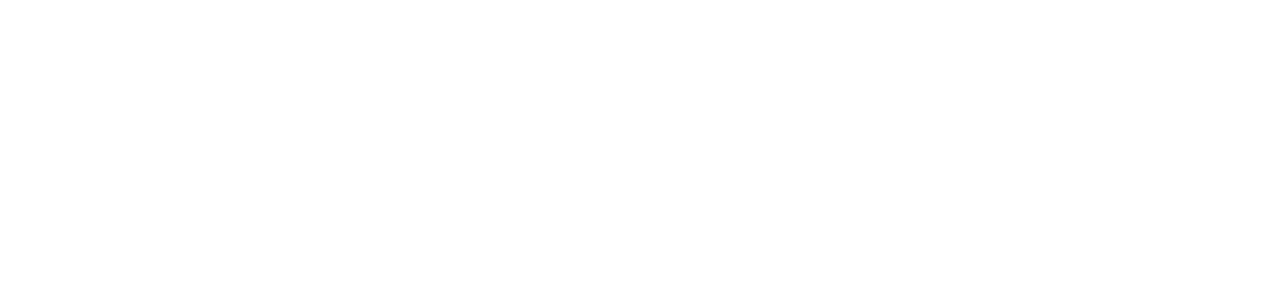
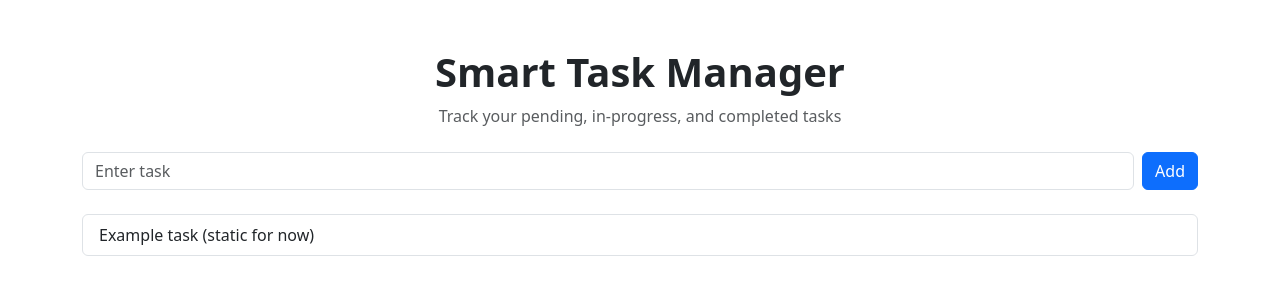
Before and after one commit to j2504/smart-task-manager, a React (Vite) app in the folder frontend/smart-task-manager/: page / in a window 1280 px wide. Shown: the top 300 px of the page. Built offline with nearby package versions, Linux system fonts and the light colour scheme.

Commit message:
feat: add TaskForm and TaskList components with static layout

```diff
--- a/frontend/smart-task-manager/src/App.tsx
+++ b/frontend/smart-task-manager/src/App.tsx
@@ -1,11 +1,18 @@
+
+import TaskForm from './components/TaskForm.tsx'
+import TaskList from './components/TaskList.tsx'
 
 function App() {
+  return (
+    <div className='container py-5'>
+      <header className='mb-4 text-center'>
+        <h1 className='fw-bold'>Smart Task Manager</h1>
+        <p className='text-muted'>Track your pending, in-progress, and completed tasks</p>
+      </header>
 
-
-  return (
-    <>
-
-    </>
+      <TaskForm />
+      <TaskList />
+    </div>
   )
 }
 
--- /dev/null
+++ b/frontend/smart-task-manager/src/components/TaskForm.tsx
@@ -0,0 +1,25 @@
+import React, { useState } from "react";
+
+function TaskForm() {
+    const [title, setTitle] = useState('');
+
+    const handleSubmit = (e: React.FormEvent) => {
+        e.preventDefault();
+        console.log('Task submitted:', title);
+        setTitle('');
+    };
+
+    return (
+        <form onSubmit={handleSubmit} className="d-flex gap-2 mb-4">
+            <input
+                type="text"
+                className="form-control"
+                placeholder="Enter task"
+                value={title}
+                onChange={(e) => setTitle(e.target.value)}
+            />
+            <button className="btn btn-primary" type="submit">Add</button>
+        </form>
+    );
+}
+export default TaskForm;
--- /dev/null
+++ b/frontend/smart-task-manager/src/components/TaskList.tsx
@@ -0,0 +1,9 @@
+function TaskList() {
+    return (
+        <ul className="list-group">
+            <li className="list-group-item">Example task (static for now)</li>
+        </ul>
+    );
+}
+
+export default TaskList;
--- /dev/null
+++ b/frontend/smart-task-manager/src/types/Task.ts
@@ -0,0 +1,5 @@
+export interface Task{
+    id: number;
+    title: string;
+    status: 'pending' | 'in-progress' | 'completed';
+}
```
